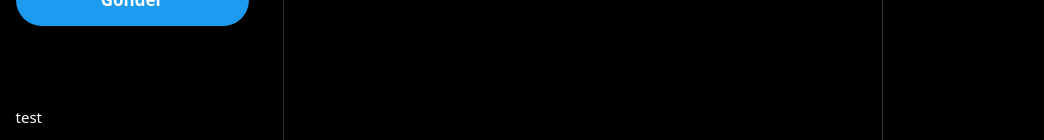
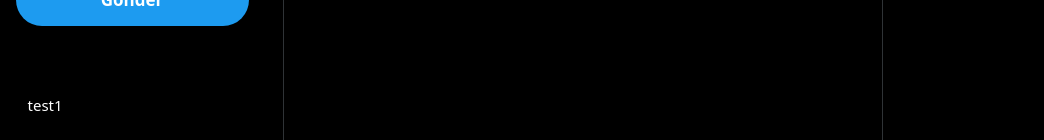
Before and after one commit to tahaasann/twitter-clone, a React (Vite) app: page / in a window 1280 px wide. Shown: the part 660-800 px from the top of the page, without its empty margins (0-1044 px from the left). Built offline with nearby package versions, Linux system fonts and the light colour scheme.

Commit message:
twitter-clone v0.0.6:001 : Create of the profile button has started

```diff
--- /dev/null
+++ b/src/layout/main/sidebar/account/index.jsx
@@ -0,0 +1,16 @@
+import { Popover } from "@headlessui/react";
+
+export default function Account() {
+  return (
+    <div className="mt-auto">
+      <Popover>
+        <Popover.Button className="my-3 p-3 rounded-full hover:bg-[#eff3f41a] w-full flex">
+            test1
+        </Popover.Button>
+        <Popover.Panel>
+            acilacak yer!
+        </Popover.Panel>
+      </Popover>
+    </div>
+  );
+}
--- a/src/layout/main/sidebar/index.jsx
+++ b/src/layout/main/sidebar/index.jsx
@@ -1,15 +1,14 @@
+import Account from "./account";
 import Logo from "./logo";
 import Menu from "./menu";
 
 export default function Sidebar(){
     return(
-        <aside className="w-[275px] max-h-screen min-h-screen px-2 flex flex-col overflow-auto">
+        <aside className="w-[275px] max-h-screen min-h-screen px-2 flex flex-col ">
             <Logo />
             <Menu />
 
-            <div className="mt-auto">
-                <div className="my-3">test</div>
-            </div>
+            <Account />
         </aside>
     )
 }
--- /dev/null
+++ b/src/store/auth/hooks.js
@@ -0,0 +1,4 @@
+import { useSelector } from "react-redux";
+import { UseSelector } from "react-redux";
+
+export const useAccount = () => useSelector(state => state.a)
```
